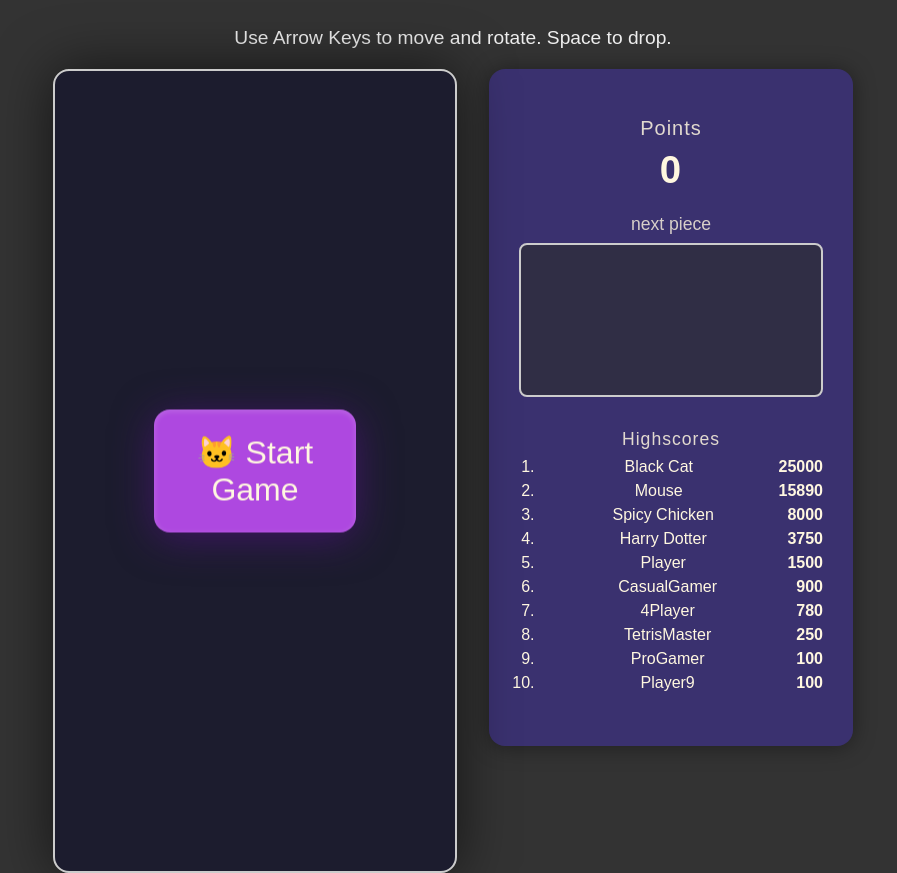
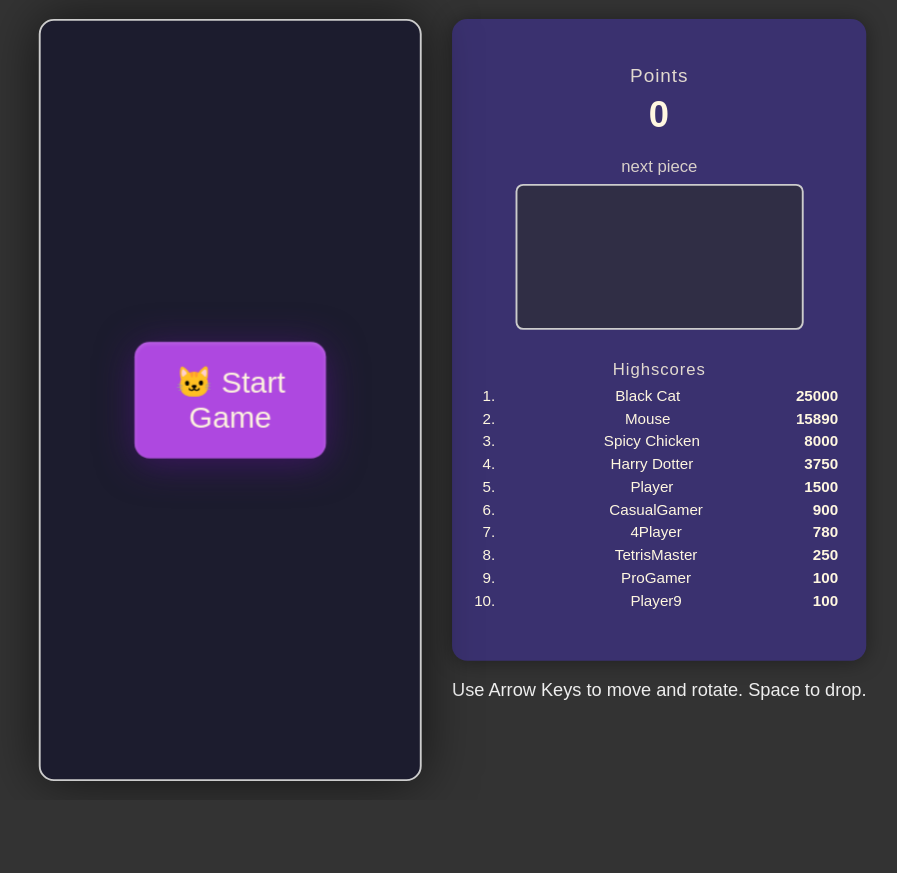
Before and after one commit to thiagorb/js13k2025, a website built with Vite: page src/index.html in a window 1280 px wide. Shown: the whole page, without its empty margins (187-1084 px from the left). After the commit the page ends 800 px from the top, so only its background shows below. Built offline with nearby package versions, Linux system fonts and the light colour scheme.

Commit message:
Change name and add auto-resize

```diff
--- a/src/index.html
+++ b/src/index.html
@@ -3,7 +3,7 @@
 <head>
     <meta charset="UTF-8">
     <meta name="viewport" content="width=device-width, initial-scale=1.0">
-    <title>Cat Tetris</title>
+    <title>Catris</title>
     <style>
         body {
             display: flex;
@@ -15,6 +15,8 @@
             font-family: sans-serif;
             flex-direction: column;
             margin: 0;
+            padding: 0;
+            overflow: hidden;
         }
         canvas {
             border: 2px solid #ccc;
@@ -60,7 +62,6 @@
         }
         #scorePanel {
             min-width: 220px;   /* vorher 120px */
-            margin-left: 32px;
             background: #3a316f;
             color: #fff7e0;
             border-radius: 16px;
@@ -135,14 +136,13 @@
     </style>
 </head>
 <body>
-<h1>Cat Tetris</h1>
-<p>Use Arrow Keys to move and rotate. Space to drop.</p>
-<div id="gameUi" style="display:flex; align-items: start;">
+<div id="gameUi" style="display:flex; align-items: start; gap: 32px; padding: 20px">
     <div id="gameContainer" style="position: relative; display: inline-block;">
         <canvas id="game"></canvas>
         <button id="startGame">🐱 Start Game</button>
         <div id="textOverlay">HARD DROP</div>
     </div>
+    <div>
         <div id="scorePanel">
             <div>Points</div>
             <div id="scoreValue">0</div>
@@ -155,6 +155,8 @@
                 </ol>
             </div>
         </div>
+        <p>Use Arrow Keys to move and rotate. Space to drop.</p>
+    </div>
 </div>
 <script type="module" src="/main.ts"></script>
 </body>
--- a/src/main.ts
+++ b/src/main.ts
@@ -412,3 +412,23 @@ function startGame(){
     dropCounter=0;
     update();
 }
+
+// ==== Viewport Scaling ====
+function scaleGameUI() {
+    const gameUI = document.getElementById('gameUi') as HTMLDivElement;
+    if (!gameUI) return;
+
+    const viewportHeight = window.innerHeight;
+    const gameUIHeight = gameUI.offsetHeight;
+
+    if (gameUIHeight > 0) {
+        const scale = viewportHeight / gameUIHeight;
+        gameUI.style.transform = `scale(${scale})`;
+    }
+}
+
+// Add resize event listener
+window.addEventListener('resize', scaleGameUI);
+
+// Initial scaling when page loads
+window.addEventListener('load', scaleGameUI);
```
Lines whose indentation alone changed are shown as unchanged.
